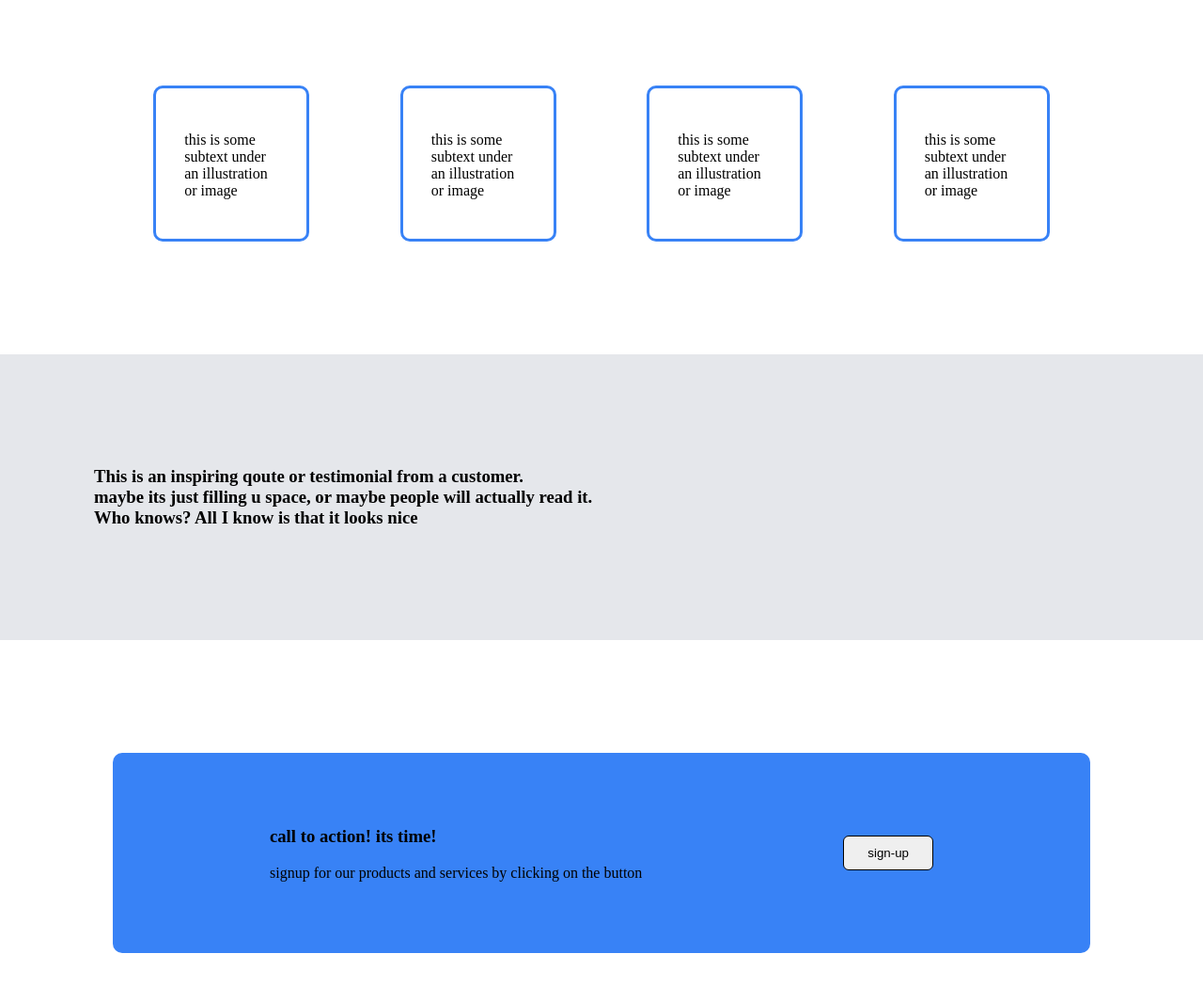
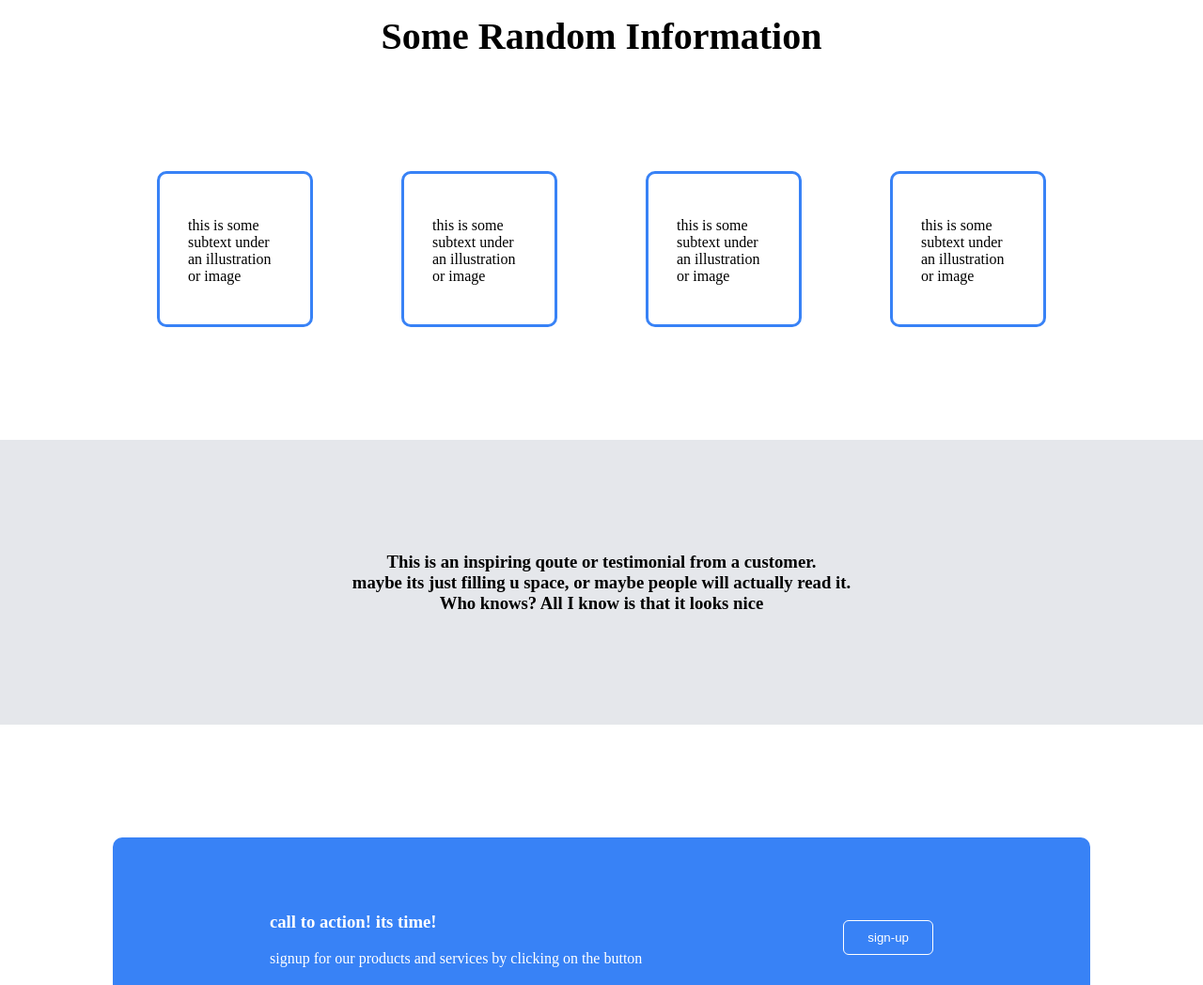
Before and after one commit to Dubuiz/The-Odin-Project-Landing-Page, a plain HTML site: page index.html in a window 1280 px wide. Shown: the part 560-1608 px from the top of the page at 94% size. Drawn offline with Linux system fonts and the light colour scheme.

Commit message:
multiple changes

```diff
--- a/index.html
+++ b/index.html
@@ -29,7 +29,7 @@
             </div>
         </div>
     </div>
-        <h1>Some Random Information</h1>
+    <h1 class="random">Some Random Information</h1>
         <div class="main-section">
         <div class="section-one"><div class="shape"></div><p>this is some subtext under an illustration or image</p></div>
         <div class="section-two"><div class="shape"><p>this is some subtext under an illustration or image</p></div></div>
@@ -44,7 +44,7 @@
     <div class="sign-up">
         <div class="call"><h3>call to action! its time!</h3>
         <p>signup for our products and services by clicking on the button</p></div>
-        <div class="click"><button>sign-up</button></div>
+        <button class="click2">sign-up</button>
     </div>
     <div class="footer"><p>copyright The Pdin Project 2023</p></div>
 </body>
--- a/style.css
+++ b/style.css
@@ -14,11 +14,12 @@ h1{
     margin: 20px;
     padding: 60px;
     justify-content: space-around;
+    color: white;
 }
 .nav{
     display: flex;
     align-items: center;
-    margin: auto 40px;
+    margin: auto 80px;
 }
 .nav h3{
     color: white;
@@ -26,6 +27,7 @@ h1{
 ul{
     display: flex;
     list-style: none;
+    margin-right: -90px;
     margin: 20px;
 }
 li {
@@ -37,10 +39,13 @@ li {
 .main-section{
     margin: 60px;
     display: flex;
-    gap: 10px;
     justify-content: space-around;
     padding: 60px;
 
+}
+.random{
+    text-align: center;
+    color: black;
 }
 .section-one, .section-two, .section-three, .section-four{
     border: 3px #3882f6 solid;
@@ -49,13 +54,10 @@ li {
     width: 100px;
     padding: 30px;
 }
-.shape{
 
-}
 .sub-section{
     background-color: #e5e7eb;
-    justify-content: center;
-    align-items: center;
+    text-align: center;
     padding: 100px;
 }
 .sign-up{
@@ -64,6 +66,7 @@ li {
     border-radius: 10px;
     padding: 60px;
     background-color: #3882f6;
+    color: white;
     align-items: center;
     justify-content: space-around;
 }
@@ -73,12 +76,25 @@ li {
     margin: auto 50;
     margin-bottom: 0;
     justify-items: center;
+    text-align: center;
+    color: white;
 }
 .place{
     background-color: #e5e7eb;
+    color: black;
+    height: 150px;
     padding: 80px;
 }
 button{
+    background-color: #3882f6;
+    color: white;
+    padding: 10px 25px;
+    border: 1px #3882f6 solid;
+    border-radius: 6px;
+}
+.click2{
+    background-color: #3882f6;
+    color: white;
     padding: 10px 25px;
     border: 1px solid;
     border-radius: 6px;
```
